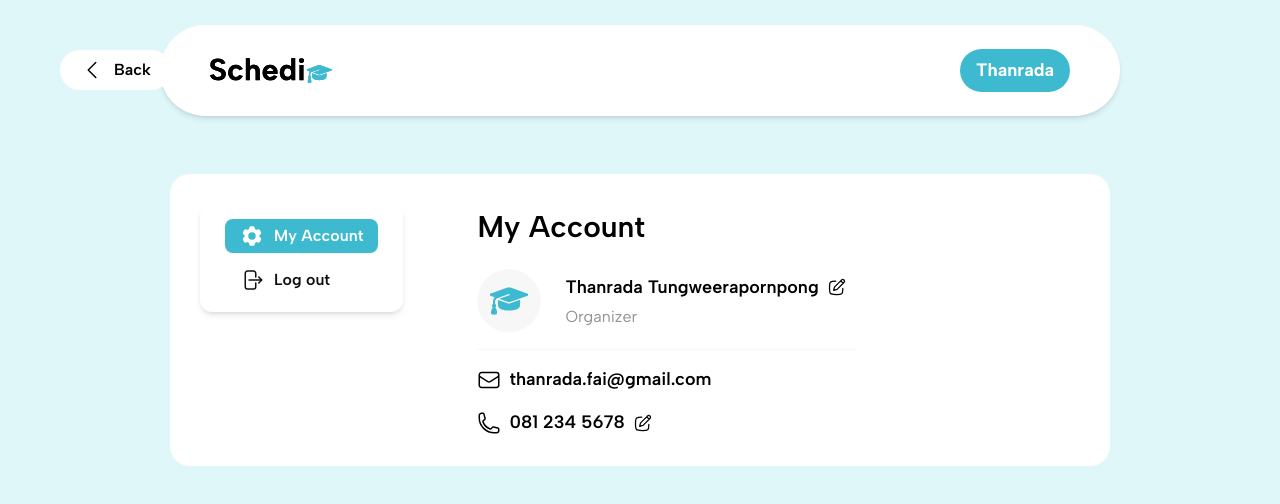
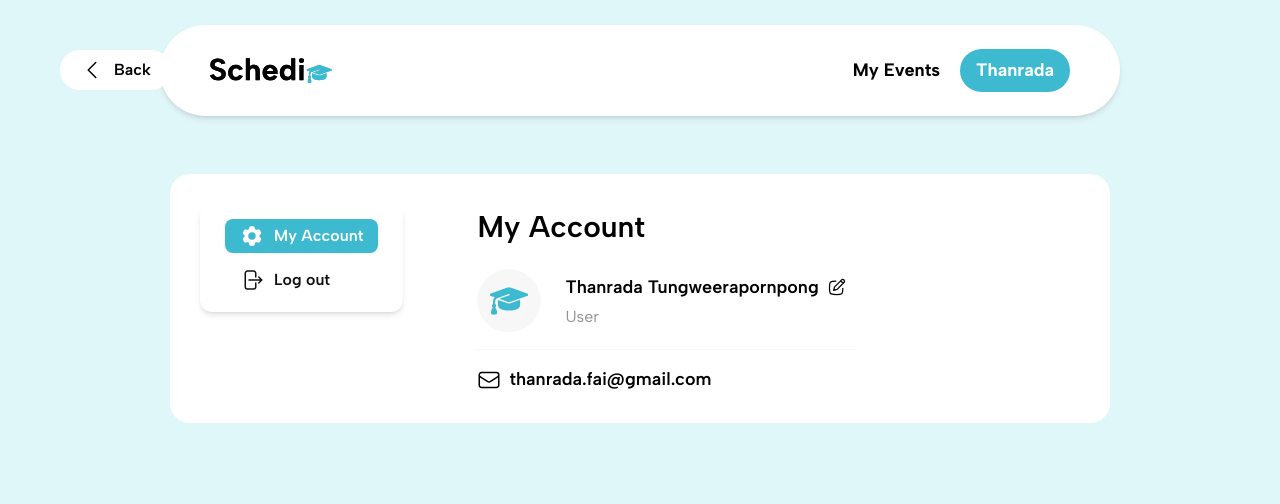
Before and after one commit to zflukz/Schedio, a React (Create React App) app in the folder client/: page /myaccount in a window 1280 px wide. Shown: the top 504 px of the page. Built offline with nearby package versions, Linux system fonts and the light colour scheme.

Commit message:
Change role in MyAccount to display user information

```diff
--- a/client/src/page/MyAccount.tsx
+++ b/client/src/page/MyAccount.tsx
@@ -7,7 +7,7 @@ const MyAccount: React.FC = () => {
 
   const [user, setUser] = useState({
     name: "Thanrada Tungweerapornpong",
-    role: "organizer" as "user" | "organizer" | "admin",
+    role: "user" as "user" | "organizer" | "admin",
     email: "thanrada.fai@gmail.com",
     phone: "081 234 5678",
   });
```
